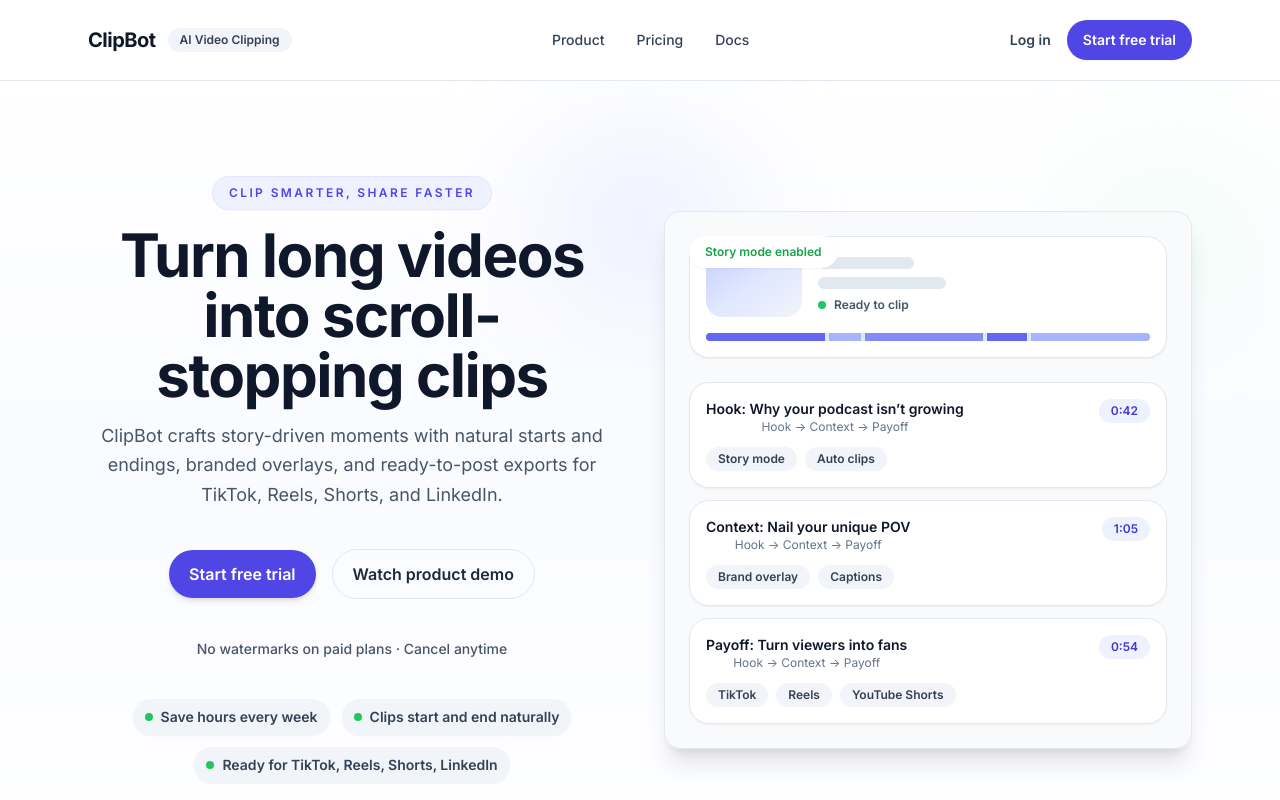
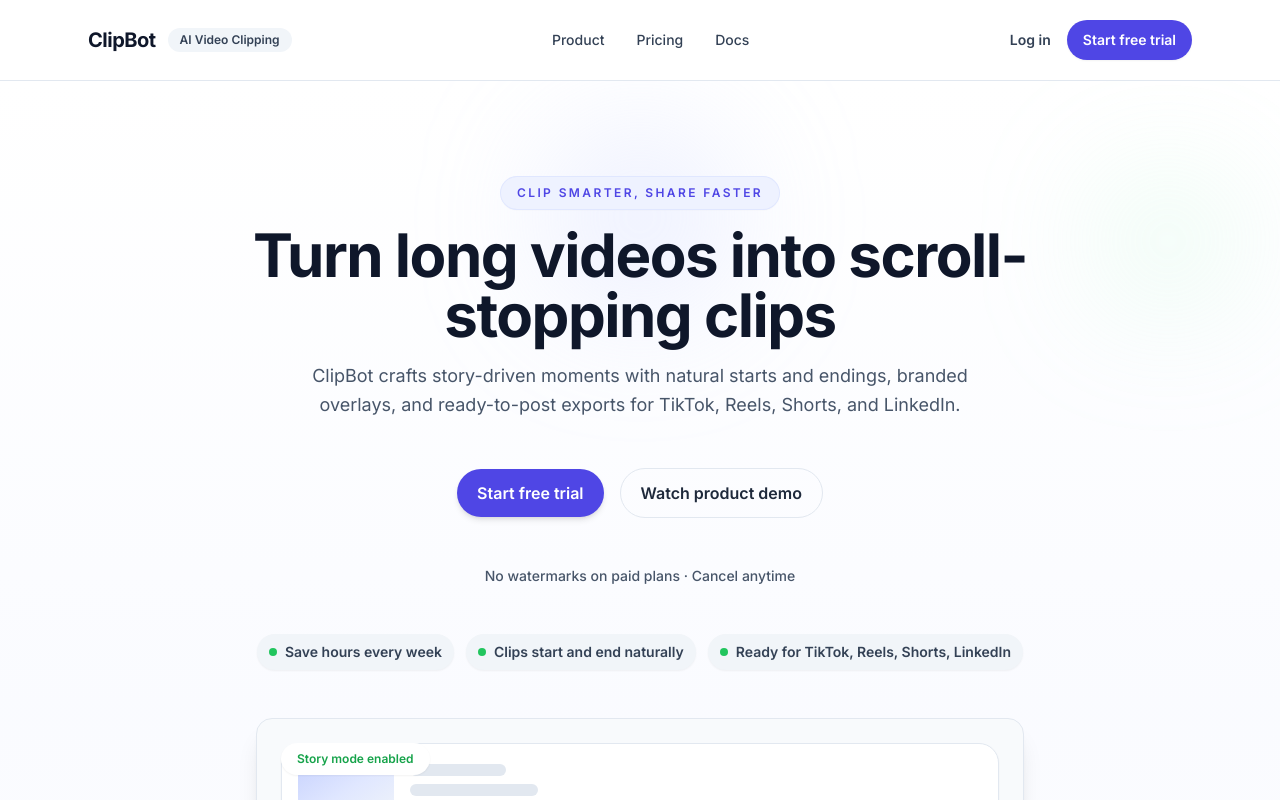
Before and after one commit to Fandry01/clipbot-frontend, a React (Vite) app: page /landing in a window 1280 px wide. Shown: the top 800 px of the page. Built offline with nearby package versions, Linux system fonts and the light colour scheme.

Commit message:
Center hero headline with fade-in animation

```diff
--- a/src/components/LandingHero.tsx
+++ b/src/components/LandingHero.tsx
@@ -32,6 +32,12 @@
 ]
 
 function LandingHero() {
+  const [mounted, setMounted] = React.useState(false)
+
+  React.useEffect(() => {
+    setMounted(true)
+  }, [])
+
   return (
     <div className="bg-white text-slate-900">
       <header className="border-b border-slate-200">
@@ -68,16 +74,19 @@
       <main className="relative overflow-hidden bg-gradient-to-b from-white via-indigo-50/30 to-white">
         <div className="absolute left-1/2 top-10 h-48 w-48 -translate-x-1/2 rounded-full bg-indigo-200/30 blur-3xl" />
         <div className="absolute right-12 top-24 h-32 w-32 rounded-full bg-green-200/30 blur-3xl" />
-        <div className="relative mx-auto grid min-h-[calc(100vh-76px)] max-w-6xl grid-cols-1 gap-12 px-6 py-16 text-center md:grid-cols-2 md:items-center md:py-24">
-          <section className="flex flex-1 flex-col items-center gap-8 md:gap-10 md:text-center">
-            <div className="space-y-4 max-w-3xl">
+        <div className="relative mx-auto flex min-h-[calc(100vh-76px)] max-w-5xl flex-col items-center gap-12 px-6 py-16 text-center md:py-24">
+          <div className="space-y-4">
             <p className="mx-auto inline-flex items-center gap-2 rounded-full bg-indigo-50 px-4 py-2 text-xs font-semibold uppercase tracking-[0.2em] text-indigo-600 shadow-sm ring-1 ring-indigo-100">
               Clip smarter, share faster
             </p>
-              <h1 className="text-4xl font-bold leading-tight tracking-tight text-slate-900 sm:text-5xl lg:text-6xl">
+            <h1
+              className={`text-4xl font-bold leading-tight tracking-tight text-slate-900 transition-all duration-700 ease-out sm:text-5xl lg:text-6xl ${mounted ? "opacity-100 translate-y-0" : "opacity-0 translate-y-4"}`}
+            >
               Turn long videos into scroll-stopping clips
             </h1>
-              <p className="mx-auto max-w-2xl text-lg leading-relaxed text-slate-600">
+            <p
+              className={`mx-auto max-w-2xl text-lg leading-relaxed text-slate-600 transition-all duration-700 ease-out delay-100 ${mounted ? "opacity-100 translate-y-0" : "opacity-0 translate-y-4"}`}
+            >
               ClipBot crafts story-driven moments with natural starts and endings, branded overlays, and ready-to-post exports for TikTok, Reels, Shorts, and LinkedIn.
             </p>
           </div>
@@ -96,10 +105,9 @@
               </div>
             ))}
           </div>
-          </section>
 
-          <section className="flex flex-1 items-center justify-center">
-            <div className="relative w-full max-w-xl overflow-hidden rounded-2xl border border-slate-200 bg-slate-50 shadow-xl">
+          <section className="flex w-full items-center justify-center">
+            <div className="relative w-full max-w-3xl overflow-hidden rounded-2xl border border-slate-200 bg-slate-50 shadow-xl">
               <div className="absolute left-6 top-6 rounded-full bg-white px-4 py-2 text-xs font-semibold text-green-600 shadow-sm">
                 Story mode enabled
               </div>
```
Lines whose indentation alone changed are shown as unchanged.
